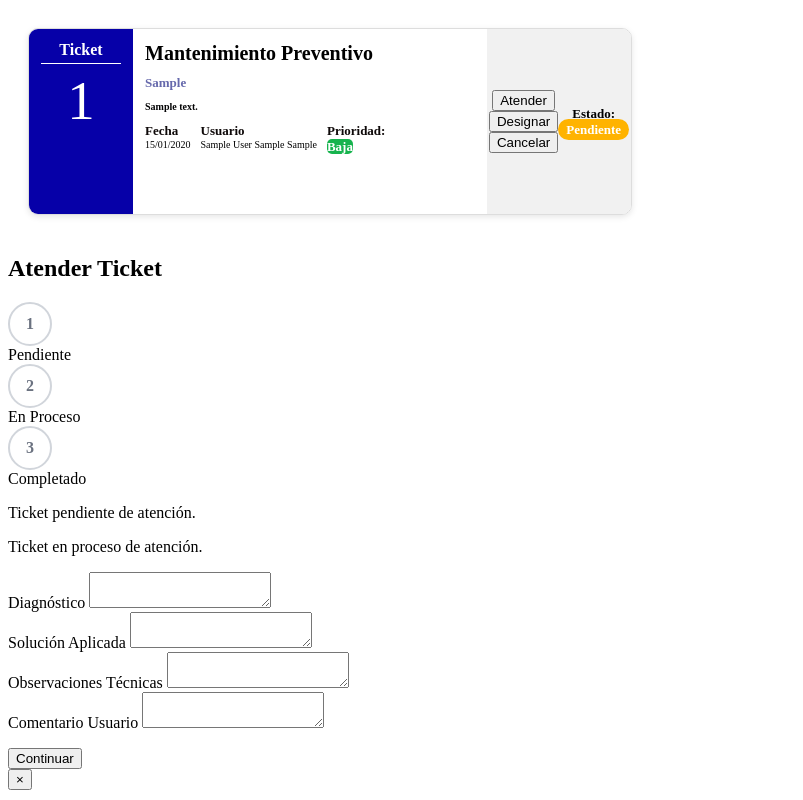
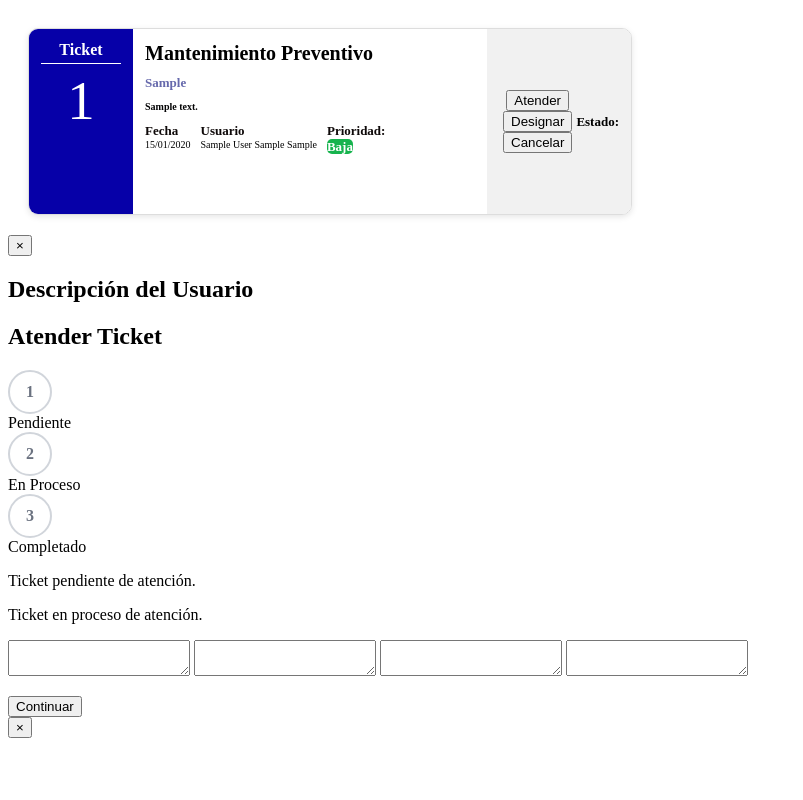
Before and after one commit to jmaykon/MANT2, a Django app: page /mantenimiento/lista/ in a window 1280 px wide. Shown: the whole page, without its empty margins (0-803 px from the left). Run offline with Django 5.2, Linux system fonts and the light colour scheme; a user stored in the database is signed in; tables that the repository leaves empty hold one stand-in row (values such as "Sample post").

Commit message:
modal descripcion

```diff
--- a/apps/mantenimiento/templates/mantenimiento/mante_list.html
+++ b/apps/mantenimiento/templates/mantenimiento/mante_list.html
@@ -1,6 +1,8 @@
 {% load static %}
 {% block content %}
+
 <div class="tickets-container" id="tickets-container" data-url-atender="{% url 'mantenimiento:atender_ticket' %}">
+
     {% for ticket in tickets %}
     <div class="ticket" id="ticket-{{ ticket.id_ticket }}">
 
@@ -22,7 +24,10 @@
             </div>
 
             {% if ticket.descripcion|length > 100 %}
-            <button class="btn-ver-mas" data-ticket-id="{{ ticket.id_ticket }}">Mostrar descripción</button>
+            <button class="mt-2 text-blue-600 hover:underline font-medium btn-ver-mas"
+                data-descripcion="{{ ticket.descripcion|escapejs }}">
+                Mostrar descripción
+            </button>
             {% endif %}
 
             <!-- Información adicional -->
@@ -31,17 +36,30 @@
                     <div class="title">Fecha</div>
                     <div>{{ ticket.fecha_creacion|date:"d/m/Y" }}</div>
                 </section>
+
                 <section>
                     <div class="title">Usuario</div>
-                    <div>{{ ticket.id_users.nombre }} {{ ticket.id_users.apellido_p }} {{ ticket.id_users.apellido_m }}
+                    <div>
+                        {{ ticket.id_users.nombre }}
+                        {{ ticket.id_users.apellido_p }}
+                        {{ ticket.id_users.apellido_m }}
                     </div>
                 </section>
+
                 <section>
                     <div class="title">Prioridad:<br>
-                        {% if ticket.prioridad == 'baja' %}<span class="baja">Baja</span>{% endif %}
-                        {% if ticket.prioridad == 'media' %}<span class="media">Media</span>{% endif %}
-                        {% if ticket.prioridad == 'alta' %}<span class="alta">Alta</span>{% endif %}
-                        {% if ticket.prioridad == 'urgente' %}<span class="urgente">Urgente</span>{% endif %}
+                        {% if ticket.prioridad == 'baja' %}
+                        <span class="baja px-0.5 py-0.5">Baja</span>
+                        {% endif %}
+                        {% if ticket.prioridad == 'media' %}
+                        <span class="media px-0.5 py-0.5">Media</span>
+                        {% endif %}
+                        {% if ticket.prioridad == 'alta' %}
+                        <span class="alta px-0.5 py-0.5">Alta</span>
+                        {% endif %}
+                        {% if ticket.prioridad == 'urgente' %}
+                        <span class="urgente px-0.5 py-0.5">Urgente</span>
+                        {% endif %}
                     </div>
                 </section>
             </div>
@@ -51,29 +69,67 @@
         <div class="estado flex flex-col items-center p-4">
             <div class="flex flex-col gap-1 mb-1">
                 <button id="btnAtender" data-ticket-id="{{ ticket.id_ticket }}" data-estado="{{ ticket.estado_ticket }}"
-                    class="bg-blue-600 text-white px-0.5 py-0.5 rounded-lg hover:bg-blue-700 transition">
+                    class="bg-green-600 text-white px-0.5 py-0.5 rounded hover:bg-green-700 transition">
                     Atender
                 </button>
-                <button class="px-0.5 py-0.5 text-white bg-blue-500 rounded hover:bg-blue-600">Designar</button>
-                <button class="px-0.5 py-0.5 text-white bg-red-500 rounded hover:bg-red-600">Cancelar</button>
+
+                <button class="px-0.5 py-0.5 text-white bg-blue-500 rounded hover:bg-blue-600">
+                    Designar
+                </button>
+
+                <button class="px-0.5 py-0.5 text-white bg-red-500 rounded hover:bg-red-600">
+                    Cancelar
+                </button>
             </div>
 
-            <div class="status">Estado:<br>
-                {% if ticket.estado_ticket == 'pendiente' %}<span class="pendiente">Pendiente</span>{% endif %}
-                {% if ticket.estado_ticket == 'en_proceso' %}<span class="en_proceso">En Proceso</span>{% endif %}
-                {% if ticket.estado_ticket == 'completado' %}<span class="completado">Completado</span>{% endif %}
-                {% if ticket.estado_ticket == 'cancelado' %}<span class="cancelado">Cancelado</span>{% endif %}
+            <div class="status">
+                Estado:<br>
+                {% if ticket.estado_ticket == 'Pendiente' %}
+                <span class="pendiente">Pendiente</span>
+                {% endif %}
+                {% if ticket.estado_ticket == 'en_proceso' %}
+                <span class="en_proceso">En Proceso</span>
+                {% endif %}
+                {% if ticket.estado_ticket == 'completado' %}
+                <span class="completado">Completado</span>
+                {% endif %}
+                {% if ticket.estado_ticket == 'cancelado' %}
+                <span class="cancelado">Cancelado</span>
+                {% endif %}
             </div>
         </div>
     </div>
+
     {% empty %}
-    <p>No hay tickets disponibles.</p>
+    <p class="text-center text-gray-500">
+        No hay tickets registrados
+    </p>
+
     {% endfor %}
 </div>
 
+<!-- Modal descripción -->
+<div id="modal2" class="fixed inset-0 bg-black/50 flex items-center justify-center hidden z-50">
+    <div class="bg-white rounded-xl w-11/12 max-w-4xl max-h-[90vh] p-6 shadow-lg relative
+                overflow-y-auto overflow-x-hidden">
+
+        <!-- Cerrar -->
+        <button id="closeModal" class="absolute top-3 right-3 text-gray-500 hover:text-red-600 text-xl font-bold">
+            &times;
+        </button>
+
+        <h2 class="text-xl font-semibold mb-4 justify-center">Descripción del Usuario</h2>
+
+        <p id="descripcion-completa" class="text-gray-700 whitespace-pre-line text-justify"></p>
+
+    </div>
+</div>
+
+
+
+
 <!-- MODAL ATENDER -->
-<div id="modal" class="fixed inset-0 bg-black/50 flex items-center justify-center hidden z-50">
-
+<div id="modal" class="overflow-auto fixed inset-0 bg-black/50 flex items-center justify-center hidden z-50">
     <div class="bg-white rounded-xl w-96 p-6 shadow-lg relative">
 
         <h2 class="text-center text-xl font-semibold mb-6">
@@ -100,7 +156,6 @@
 
         <!-- Contenido -->
         <div class="modal-body min-h-[200px]">
-
             <div class="step-content" data-step="1">
                 <p class="text-gray-700">Ticket pendiente de atención.</p>
             </div>
@@ -112,51 +167,26 @@
             <div class="step-content hidden" data-step="3">
                 <form id="formAtender" class="space-y-4">
                     {% csrf_token %}
-                    <div>
-                        <label class="block text-sm font-medium mb-1">Diagnóstico</label>
-                        <textarea
-                            class="diagnostico w-full border border-gray-300 rounded-md p-2 focus:outline-none focus:ring-2 focus:ring-blue-500"></textarea>
-                    </div>
-
-                    <div>
-                        <label class="block text-sm font-medium mb-1">Solución Aplicada</label>
-                        <textarea
-                            class="solucion w-full border border-gray-300 rounded-md p-2 focus:outline-none focus:ring-2 focus:ring-blue-500"></textarea>
-                    </div>
-
-                    <div>
-                        <label class="block text-sm font-medium mb-1">Observaciones Técnicas</label>
-                        <textarea
-                            class="observaciones w-full border border-gray-300 rounded-md p-2 focus:outline-none focus:ring-2 focus:ring-blue-500"></textarea>
-                    </div>
-
-                    <div>
-                        <label class="block text-sm font-medium mb-1">Comentario Usuario</label>
-                        <textarea
-                            class="comentario w-full border border-gray-300 rounded-md p-2 focus:outline-none focus:ring-2 focus:ring-blue-500"></textarea>
-                    </div>
+                    <textarea class="diagnostico w-full border rounded-md p-2"></textarea>
+                    <textarea class="solucion w-full border rounded-md p-2"></textarea>
+                    <textarea class="observaciones w-full border rounded-md p-2"></textarea>
+                    <textarea class="comentario w-full border rounded-md p-2"></textarea>
                 </form>
             </div>
-
         </div>
 
-        <!-- Botones -->
-        <div class="flex justify-end mt-6 space-x-2">
-            <button class="bg-green-500 text-white px-4 py-2 rounded-md btn-next hover:bg-green-600 transition">
+        <div class="flex justify-end mt-6">
+            <button class="bg-green-500 text-white px-4 py-2 rounded-md btn-next">
                 Continuar
             </button>
         </div>
 
-        <!-- Cerrar -->
-        <button id="btnCerrar" class="absolute top-3 right-3 text-gray-500 hover:text-gray-700 text-xl font-bold">
-            &times;
-        </button>
-
+        <button id="btnCerrar" class="absolute top-3 right-3 text-xl">&times;</button>
     </div>
 </div>
 
-
 <link rel="stylesheet" href="{% static 'css/mantenimiento/ticket.css' %}">
 <script src="{% static 'js/mantenimiento/atender.js' %}"></script>
+<script src="{% static 'js/mantenimiento/modal_descripcion.js' %}"></script>
 
 {% endblock %}
--- a/static/js/mantenimiento/atender.js
+++ b/static/js/mantenimiento/atender.js
@@ -45,12 +45,6 @@
         showStep(currentStep);
     }
 
-    // =======================
-    // Guardar en cada paso
-    // =======================
-    // =======================
-    // Guardar en cada paso
-    // =======================
     async function guardarPaso(step) {
         const formEl = document.querySelector('.step-content[data-step="3"] form');
         const formData = new FormData();
@@ -109,16 +103,29 @@
         const ticketEl = document.getElementById(`ticket-${ticketId}`);
         const statusSpan = ticketEl.querySelector('.status span');
 
-        if (statusSpan && statusSpan.textContent.toLowerCase() === 'completado') {
+        let estadoActual = statusSpan ? statusSpan.textContent.toLowerCase() : 'pendiente';
+
+        // Ajustar el botón según el estado actual
+        if (estadoActual === 'completado') {
             btn.textContent = 'Completado';
             btn.disabled = true;
             btn.classList.add('bg-gray-400', 'cursor-not-allowed', 'hover:bg-gray-400');
+        } else if (estadoActual === 'en_proceso') {
+            btn.textContent = 'En Proceso';
+            // Ya no pregunta al hacer click, solo abre el modal
+            btn.addEventListener('click', () => {
+                currentTicketId = ticketId;
+                modal.classList.remove('hidden');
+                showStepByEstado(estadoActual);
+            });
+            return; // Salimos, no necesitamos preguntar
         }
 
+        // Si está pendiente, se mantiene la lógica de confirmación
         btn.addEventListener('click', async () => {
             currentTicketId = ticketId;
-            let estadoActual = statusSpan ? statusSpan.textContent.toLowerCase() : 'pendiente';
 
+            // Solo preguntar si está pendiente
             if (estadoActual === 'pendiente') {
                 const result = await Swal.fire({
                     title: '¿Atender ticket?',
@@ -131,11 +138,12 @@
 
                 if (!result.isConfirmed) return;
 
-                // Guardar paso 1 automáticamente
                 try {
                     const data = await guardarPaso('1');
-                    if (data.estado) actualizarVistaTicket(data.estado);
-                    estadoActual = data.estado;
+                    if (data.estado) {
+                        actualizarVistaTicket(data.estado);
+                        estadoActual = data.estado;
+                    }
                 } catch (err) {
                     console.error(err);
                     Swal.fire('Error', 'No se pudo iniciar la atención', 'error');
@@ -148,6 +156,7 @@
             showStepByEstado(estadoActual);
         });
     });
+
 
     // =======================
     // Botón siguiente paso
--- /dev/null
+++ b/static/js/mantenimiento/modal_descripcion.js
@@ -0,0 +1,26 @@
+
+const modal = document.getElementById('modal2');
+const descripcionCompleta = document.getElementById('descripcion-completa');
+const closeModal = document.getElementById('closeModal');
+
+document.querySelectorAll('.btn-ver-mas').forEach(button => {
+    button.addEventListener('click', () => {
+        const descripcion = button.dataset.descripcion;
+        descripcionCompleta.textContent = descripcion;
+        modal.classList.remove('hidden');
+        modal.classList.add('flex');
+    });
+});
+
+closeModal.addEventListener('click', () => {
+    modal.classList.add('hidden');
+    modal.classList.remove('flex');
+});
+
+// Cerrar al hacer clic fuera
+modal.addEventListener('click', (e) => {
+    if (e.target === modal) {
+        modal.classList.add('hidden');
+        modal.classList.remove('flex');
+    }
+});
```
